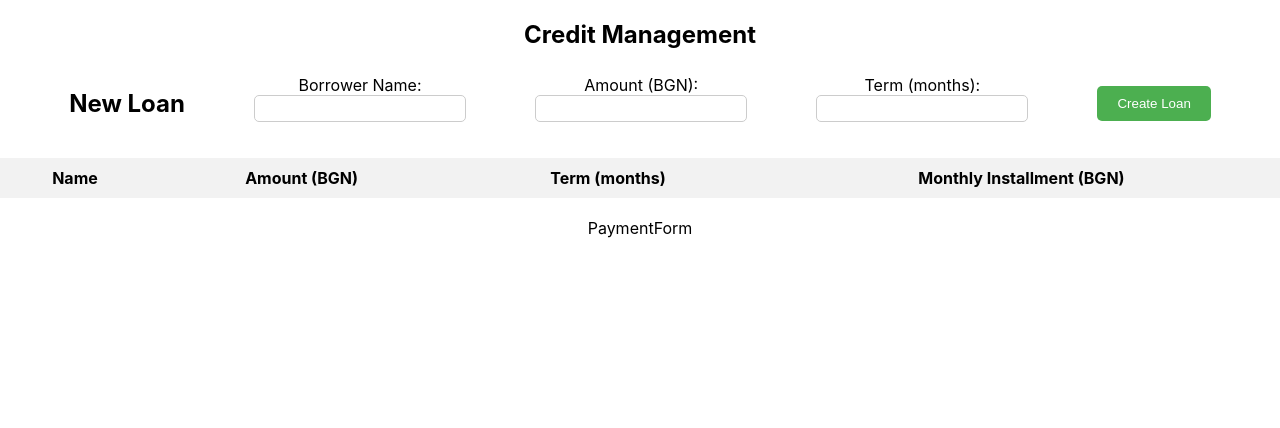
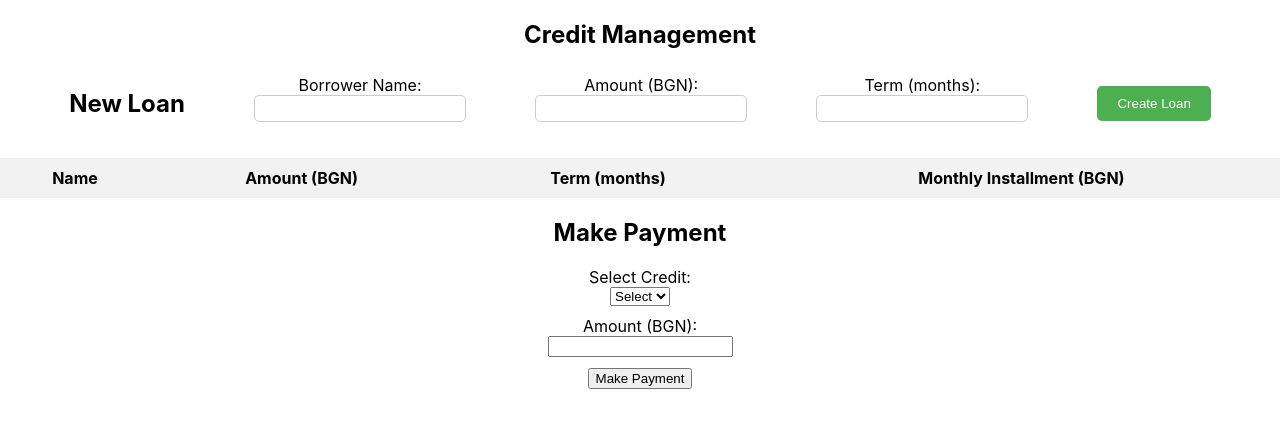
Before and after one commit to MitkoG/credit-managment, a React (Create React App) app: page / in a window 1280 px wide. Shown: the top 428 px of the page. Built offline with nearby package versions, Linux system fonts and the light colour scheme.

Commit message:
add payment form, show credits in dropdownselect

```diff
--- a/src/App.js
+++ b/src/App.js
@@ -17,7 +17,7 @@ function App() {
       <h2>Credit Management</h2>
       <NewLoan addNewLoan={addNewLoan}/>
       <CreditsList credits={credits} />
-      <PaymentForm />
+      <PaymentForm credits={credits}/>
     </div>
   );
 }
--- a/src/components/PaymentForm.js
+++ b/src/components/PaymentForm.js
@@ -1,10 +1,44 @@
-import React from 'react'
+import React, { useState } from 'react'
 
-function PaymentForm() {
+function PaymentForm({credits}) {
+  const [selectedCredit, setSelectedCredit] = useState('');
+  const [amount, setAmount] = useState('');
+
+  const handleSubmit = (e) => {
+   //TODO submit payment
+   e.preventDefault();
+   console.log('SUBMIT');
+  };
+
   return (
-    <div>
-      PaymentForm
-    </div>
+    <form onSubmit={handleSubmit} className="form">
+      <h2>Make Payment</h2>
+      <div className="form-group">
+        <label>Select Credit:</label>
+        <select
+          value={selectedCredit}
+          onChange={(e) => setSelectedCredit(e.target.value)}
+          required
+        >
+          <option value="">Select</option>
+          {credits.map((credit) => (
+            <option key={credit.id} value={credit.id}>
+              {credit.name}
+            </option>
+          ))}
+        </select>
+      </div>
+      <div className="form-group">
+        <label>Amount (BGN):</label>
+        <input
+          type="number"
+          value={amount}
+          onChange={(e) => setAmount(e.target.value)}
+          required
+        />
+      </div>
+      <button type="submit" className="btn">Make Payment</button>
+    </form>
   )
 }
 
```
